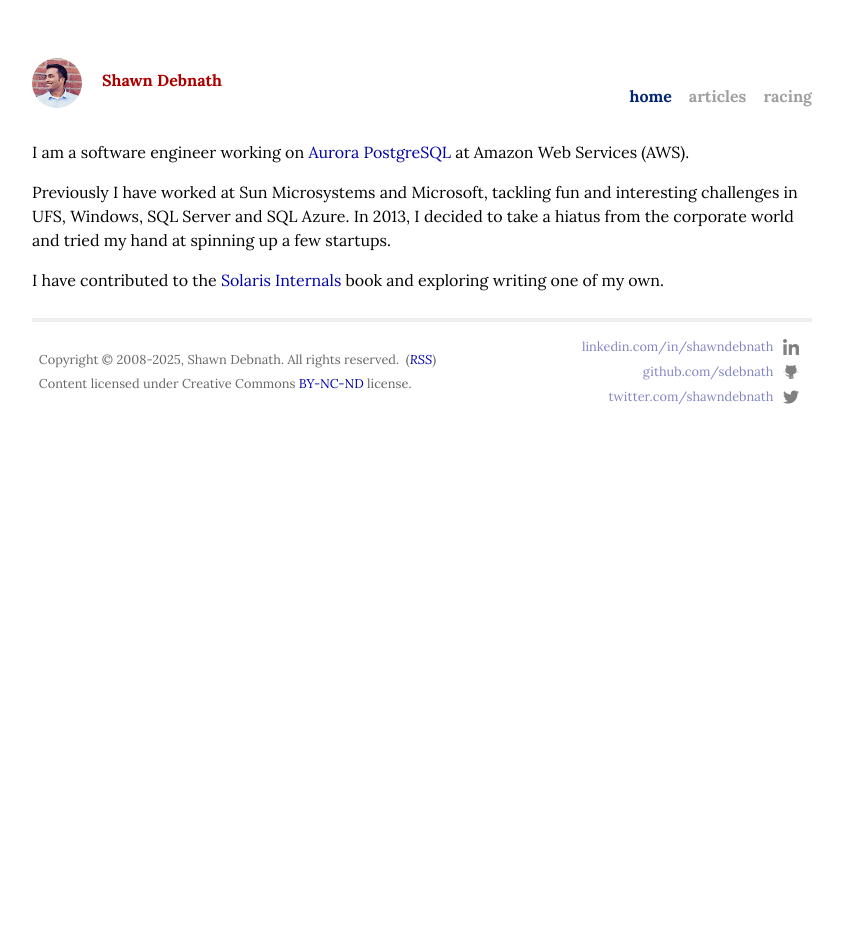
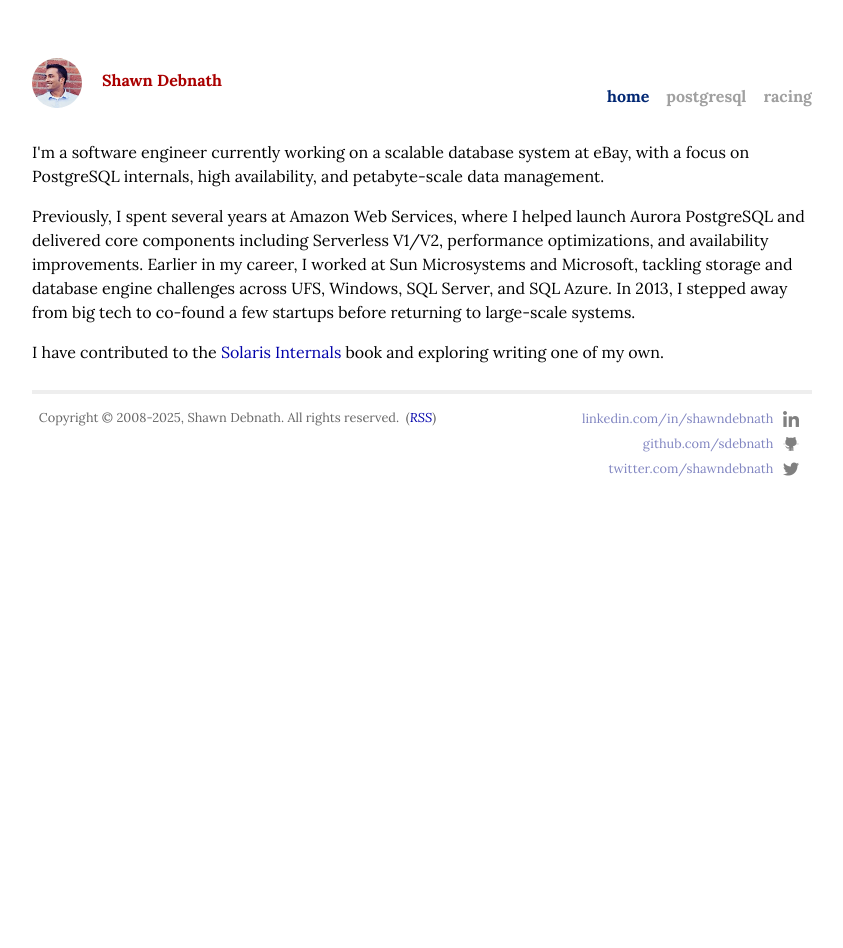
Before and after one commit to sdebnath/shawndebnath.com, a Jekyll site: the page built from index.html, in a window 1280 px wide. Shown: the whole page, without its empty margins (218-1061 px from the left). Built offline with Jekyll 4.4.1, drawn with Linux system fonts in a browser that asks for light colours; nearby versions of some CDN libraries.

Commit message:
Content refresh for July 2025

```diff
--- a/_layouts/default.html
+++ b/_layouts/default.html
@@ -60,9 +60,6 @@
 						<p>
 							<div>
 								&nbsp; Copyright &copy; 2008-{{ 'now' | date: "%Y" }}, Shawn Debnath. All rights reserved. &nbsp;(<em><a href="/feed.xml">RSS</a></em>)
-								<br/>
-								&nbsp; Content licensed under Creative Commons <a href="http://creativecommons.org/licenses/by-nc-nd/3.0/">BY-NC-ND</a> license.
-
 								</span>
 							</div>
 						</p>
--- a/articles.html
+++ b/articles.html
@@ -2,7 +2,7 @@
 layout: default
 permalink: /articles/
 title: Articles
-menu-visible: true
+menu-visible: false
 menu-title: articles
 menu-order: 3
 ---
--- a/css/main.css
+++ b/css/main.css
@@ -250,6 +250,7 @@ blockquote {
 .site .footer .about {
   flex: 1 1 auto;
   margin-right: 2em;
+  align-self: flex-start;
 }
 
 .site .footer .contact {
--- a/index.html
+++ b/index.html
@@ -9,16 +9,17 @@ menu-order: 1
 <div id="home">
 	<div style="height:50%">
 		<p>
-			I am a software engineer working on
-			<a href="https://aws.amazon.com/rds/aurora">Aurora PostgreSQL</a>
-			at Amazon Web Services (AWS).
+			I'm a software engineer currently working on a scalable database system at eBay,
+			with a focus on PostgreSQL internals, high availability, and petabyte-scale data management.
 		</p>
-
 		<p>
-			Previously I have worked at Sun Microsystems and Microsoft,
-			tackling fun and interesting challenges in UFS, Windows, SQL
-			Server and SQL Azure. In 2013, I decided to take a hiatus from the
-			corporate world and tried my hand at spinning up a few startups.
+			Previously, I spent several years at Amazon Web Services, where I helped
+			launch Aurora PostgreSQL and delivered core components including Serverless V1/V2,
+			performance optimizations, and availability improvements.
+			Earlier in my career, I worked at Sun Microsystems and Microsoft, tackling storage and
+			database engine challenges across UFS, Windows, SQL Server, and SQL Azure. In 2013,
+			I stepped away from big tech to co-found a few startups before returning to large-scale
+			systems.
 		</p>
 
 		<p>
```
Also changed, not shown: github_commits.html (deleted, +0 -96 lines), postgresql.html (+8 -2 lines), racing.html (+4 -4 lines).
